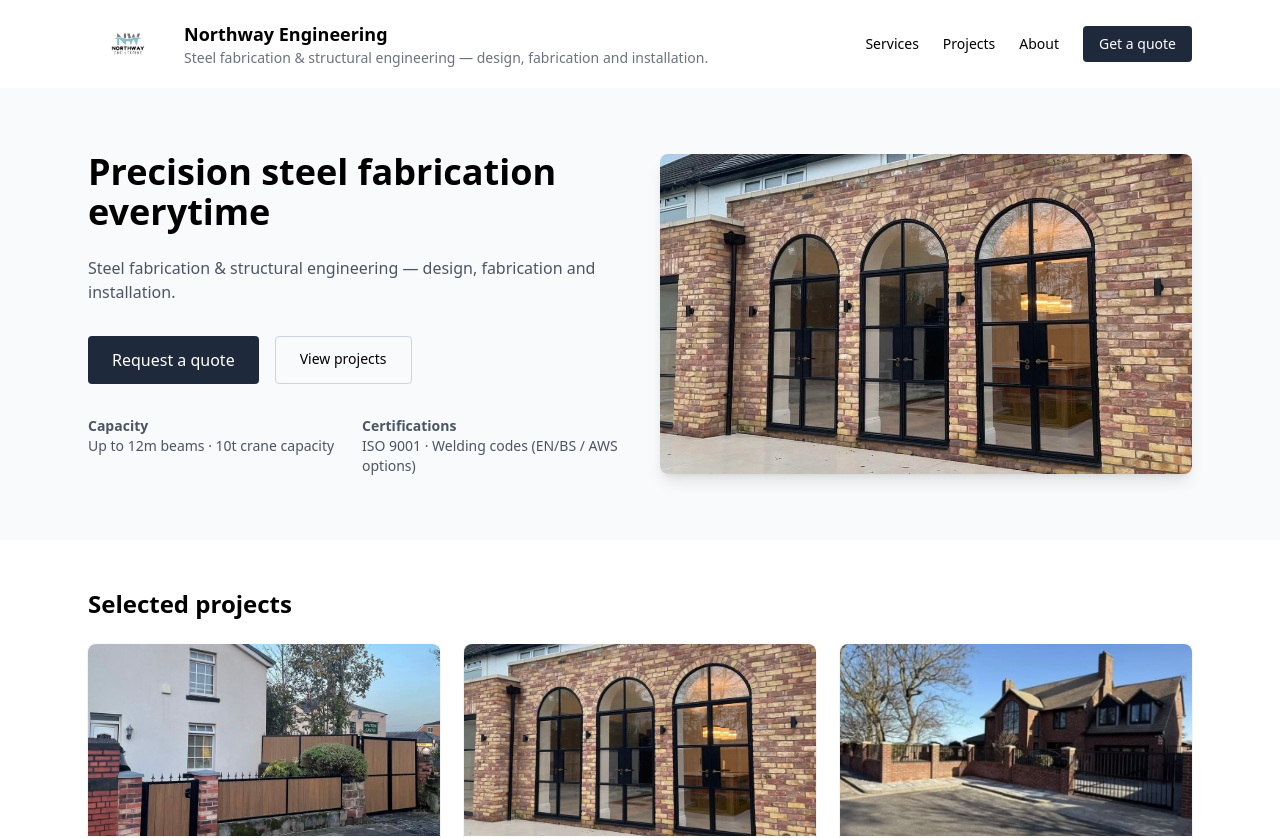
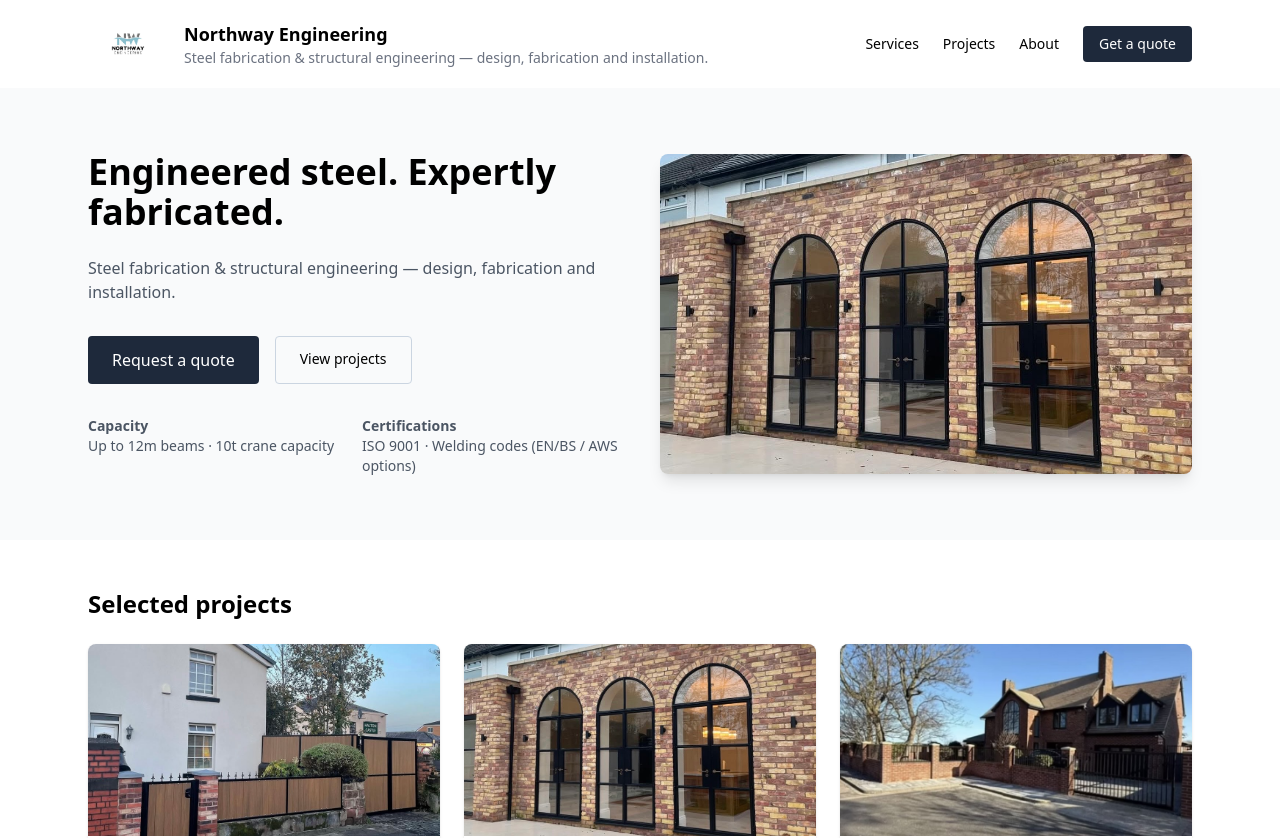
Before and after one commit to giuseppe101-arch/northway-engineering-site2, a Next.js app: page / in a window 1280 px wide. Shown: the top 838 px of the page. Built offline with nearby package versions, Linux system fonts and the light colour scheme.

Commit message:
Update index.jsx

```diff
--- a/pages/index.jsx
+++ b/pages/index.jsx
@@ -21,7 +21,7 @@ export default function Home() {
         <section className="max-w-6xl mx-auto px-6 py-16 grid md:grid-cols-2 gap-10 items-center">
           <div>
             <h1 className="text-4xl font-extrabold">
-              Precision steel fabrication everytime
+              Engineered steel. Expertly fabricated.
             </h1>
             <p className="mt-6 text-gray-600 max-w-xl">{SITE.description}</p>
 
```
